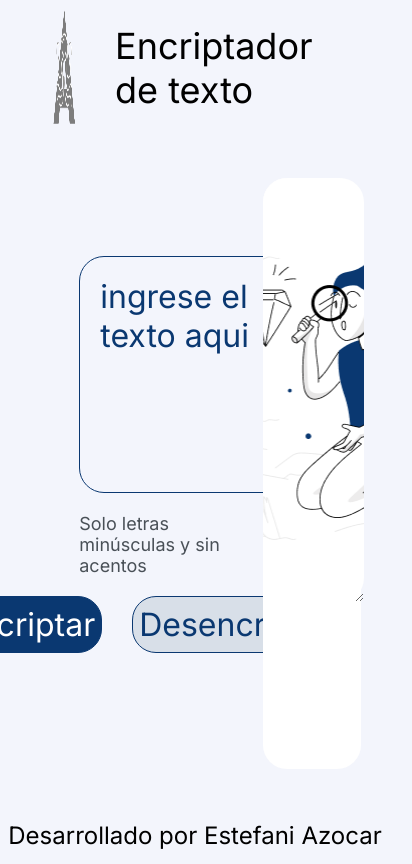
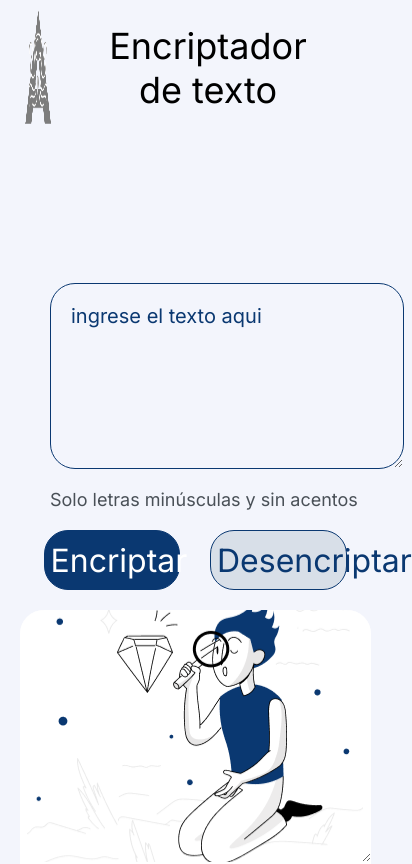
Before and after one commit to EstefaniAzocar/desafio-aluraLatam, a plain HTML site: page index.html in a window 390 px wide. Shown: the top 864 px of the page, 412 px wide, since content can reach past the window. Drawn offline with Linux system fonts and the light colour scheme.

Commit message:
haciendo responsive la pagina

```diff
--- a/style.css
+++ b/style.css
@@ -212,4 +212,47 @@ footer{
     justify-content: center;
     align-items: center;
     font-size: 24px;
- }
+}
+
+
+@media (max-width: 768px) {
+    main{
+        display: flex;
+        flex-direction: column;
+        height: 100vh;
+        gap: 20px;
+    }
+    header {
+        flex-direction: column;
+        align-items: center;
+    }
+
+    .titulo {
+        font-size: 36px;
+        text-align: center;
+    }
+
+    .container {
+        width: 95%;
+    }
+
+    .container-texto {
+        width: 100%;
+        height: 50%;
+    }
+
+    .container-mensaje{
+        width: 90%;
+        height: 40%;
+    }
+
+    .texto {
+        height: 40%;
+        font-size: 20px;
+    }
+
+    .btn-encriptar, .btn-desencriptar, .btn-copiar {
+        width: 35%;
+        height: 60px;
+    }
+}
```
Also changed, not shown: index.html (+0 -1 lines).
